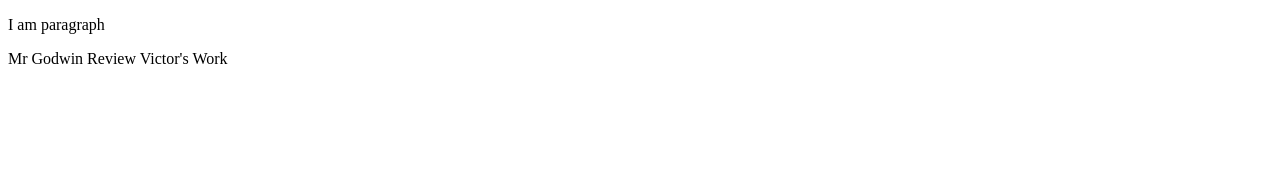
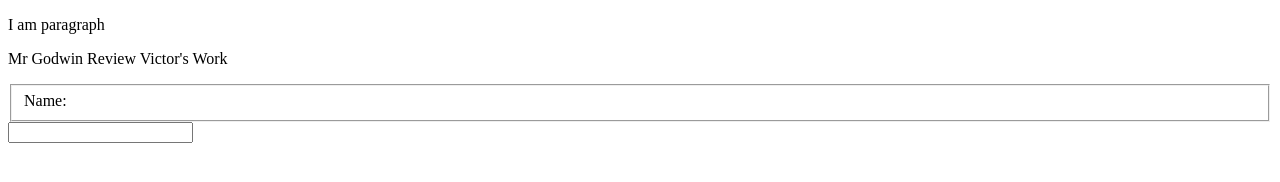
Before and after one commit to developerVictorNkuna/Front-End-Web-UI-Frameworks-and-Tools-Bootstrap-4, a website: page index.html in a window 1280 px wide. Drawn offline with Linux system fonts and the light colour scheme.

Commit message:
.gitignore

```diff
--- a/index.html
+++ b/index.html
@@ -9,6 +9,10 @@
 <body>
     <p>I am paragraph </p>
     <p>Mr Godwin Review Victor's Work</p>
+    <form>
+        <fieldset>Name:</fieldset>
+        <input type="text" ><br />
+    </form>
 
 </body>
 </html>
```
